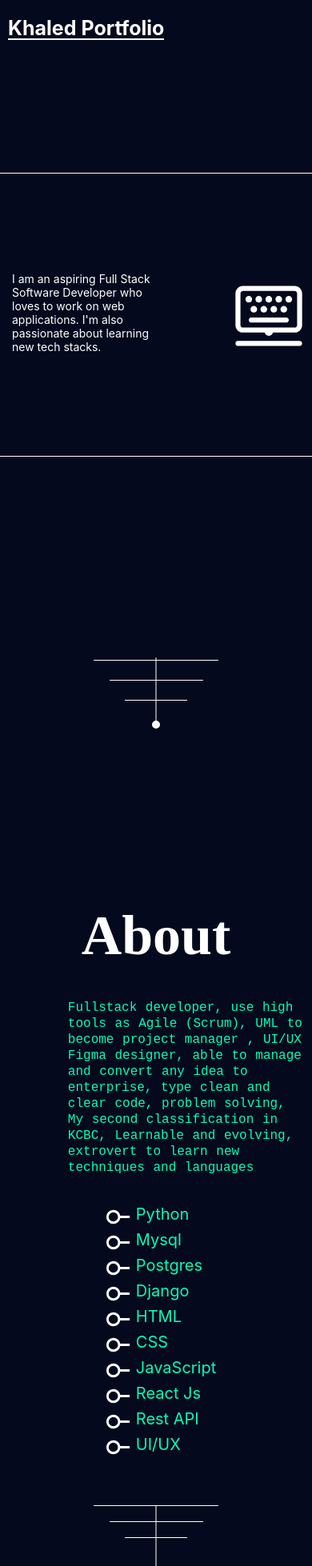
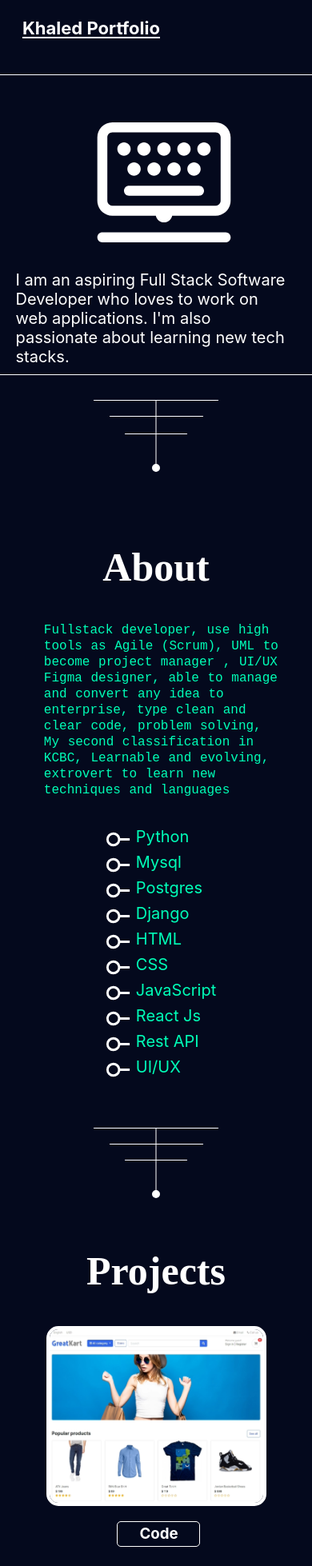
Before and after one commit to khaledalshammi/Khaled_Portfolio, a React (Create React App) app: page / in a window 390 px wide. Shown: the top 1958 px of the page at 80% size. Built offline with nearby package versions, Linux system fonts and the light colour scheme; some icons are missing.

Commit message:
khaled-v9

```diff
--- a/src/components/About/about.css
+++ b/src/components/About/about.css
@@ -359,9 +359,67 @@
         margin-bottom: 4px;
     }
 }
-@media (max-width: 360px){
+@media (max-width: 600px){
+    .allab {
+        height: 750px;
+        width: 100%;
+    }
+}
+@media (max-width: 600px){
+    .pcontent {
+        color: #00ffb8;
+        width: 77%;
+        margin-top: 40px;
+        margin-left: 20px;
+        font-size: 16px;
+        line-height: 20px;
+        word-spacing: 1px;
+        font-family: monospace;
+    }
+}
+@media (max-width: 566px){
+    .allab {
+        height: 650px;
+        width: 100%;
+    }
+}
+@media (max-width: 417px){
+    .allab {
+        height: 680px;
+        width: 100%;
+    }
+}
+@media (max-width: 370px){
+    .navbarr .a5{
+        top: 550px;
+    }
+    .navbarr .a6{
+        top: 570px;
+    }
+    .navbarr .a7{
+        top: 592px;
+    }
+    .navbarr .a8{
+        bottom: -567.5px;
+    }
+    .navbarr .a9{
+        bottom: -572px;
+    }
+    .all {
+        height: 500px;
+        width: 100%;
+    }
+    .navbarr .a4 {
+        bottom: -450px;
+    }
     .allab {
         height: 715px;
         width: 100%;
     }
 }
+@media (max-width: 325px){
+    .allab {
+        height: 750px;
+        width: 100%;
+    }
+}
--- a/src/components/Contact/cont.css
+++ b/src/components/Contact/cont.css
@@ -114,30 +114,7 @@
         margin-left: 42px;
     }
 }
-@media (max-width: 444px){
-    .div11 .lin2, .ph2, .gm2, .git2 {
-        font-size: 19px;
-        color: white;
-        margin-top: 17px;
-        margin-left: 10px;
-    }
-    .div11
-    .lin1,
-    .ph1,
-    .gm1,
-    .git1{
-        font-size: 42px;
-        color: white;
-    }
-    .gm1 {
-        margin-left: 25px;
-    }
-    .git1 {
-        margin-left: 25px;
-    }
-}
-
-@media (max-width: 360px) {
+@media (max-width: 600px) {
     .hg {
         margin-bottom: 50px;
     }
@@ -160,6 +137,12 @@
         margin-top: 17px;
         margin-left: 12px;
     }
+    .gm1 {
+        margin-left: 25px;
+    }
+    .git1 {
+        margin-left: 25px;
+    }
     .div11
     .lin1,
     .ph1,
--- a/src/components/Home/cs.css
+++ b/src/components/Home/cs.css
@@ -296,22 +296,12 @@
         top: 40px;
     }
 }
-@media (max-width: 450px) {
-    .con img {
-        color: white;
-        width: 100px;
-        position: absolute;
-        top: 275px;
-        right: 1%;
+@media (min-width: 750px) {
+    .menu{
+        display: none;
     }
-    .con p {
-        color: white;
-        width: 50%;
-        font-size: 14px;
-        position: absolute;
-        top: 270px;
-        left: 15px;
-    }
+}
+@media (max-width: 600px){
     .navbarr {
         color: white;
         padding: 20px 10px;
@@ -321,44 +311,6 @@
         width: 100%;
         position: relative;
     }
-    .navbarr h2 {
-        font-size: 25px;
-        position: relative;
-    }
-    .navbarr .a8 {
-        content: "";
-        position: absolute;
-        width: 1px;
-        height: 85px;
-        background-color: white;
-        bottom: -837px;
-        left: 50%;
-        transform: translatex(-50%);
-    }
-    .navbarr .a9 {
-        content: "";
-        position: absolute;
-        width: 1px;
-        height: 10px;
-        background-color: white;
-        bottom: -841px;
-        left: 50%;
-        transform: translatex(-50%);
-        border: 5px solid;
-        border-radius: 7px;
-    }
-    .menu {
-        position: absolute;
-        right: 10px;
-        top: 15px;
-    }
-}
-@media (min-width: 750px) {
-    .menu{
-        display: none;
-    }
-}
-@media (max-width: 360px){
     .navbarr .a8 {
         content: "";
         position: absolute;
@@ -425,7 +377,12 @@
         width: 100%;
     }
 }
-@media (max-width: 360px){
+@media (max-width: 600px){
+    .navbarr h2 {
+        font-size: 22px;
+        position: relative;
+        margin: 2px 0 0 18px;
+    }
     .navbarr .a8 {
         bottom: -617.5px;
     }
@@ -440,4 +397,63 @@
         top: 270px;
         left: 44px;
     }
+    .menu {
+        position: absolute;
+        right: 20px;
+        top: 15px;
+    }
+    .con p {
+        color: white;
+        width: 88%;
+        font-size: 20px;
+        position: absolute;
+        top: 270px;
+        left: 5%;
+    }
+    .con img {
+        color: white;
+        width: 200px;
+        position: absolute;
+        top: 60px;
+        left: 33%;
+    }
+    .navbarr .a1 {
+        bottom: -25px;
+        height: 0.1px;
+    }
+    .navbarr .a4 {
+        bottom: -400px;
+    }
+    .navbarr .a5{
+        top: 500px;
+    }
+    .navbarr .a6{
+        top: 520px;
+    }
+    .navbarr .a7{
+        top: 542px;
+    }
+    .navbarr .a8{
+        bottom: -517.5px;
+    }
+    .navbarr .a9{
+        bottom: -522px;
+    }
+    .pcontent {
+        margin-left: 50px;
+    }
+    .all {
+        height: 450px;
+        width: 100%;
+    }
 }
+@media (max-width: 475px){
+    .con img {
+    left: 27%;
+    }
+}
+@media (max-width: 375px){
+    .con img {
+    left: 21%;
+    }
+}
--- a/src/components/Project/pro.css
+++ b/src/components/Project/pro.css
@@ -227,45 +227,7 @@
         transition: 0.7s ease-in-out;
     }
 }
-@media (max-width: 500px) {
-    .f11 {
-        height: 250px;
-        width: 300px;
-        background-size: cover;
-        border: 4px solid white;
-        border-radius: 15px;
-        margin-top: 30px;
-    }
-    .f22 {
-        height: 250px;
-        width: 300px;
-        background-size: cover;
-        border: 4px solid white;
-        border-radius: 15px;
-        margin-top: 10px;
-    }
-    .f2 h3 {
-        border: 1px solid white;
-        border-radius: 5px;
-        padding-left: 28px;
-        padding-top: 3px;
-        padding-bottom: 4px;
-        width: 104px;
-        margin-top: 15px;
-        margin-left: 33%;
-        transition: 0.7s ease-in-out;
-    }
-    .f1 h3 {
-        border: 1px solid white;
-        border-radius: 5px;
-        padding-left: 28px;
-        padding-top: 3px;
-        padding-bottom: 4px;
-        width: 104px;
-        margin-top: 15px;
-        margin-left: 33%;
-        transition: 0.7s ease-in-out;
-    }
+@media (max-width: 600px) {
     .pro {
         margin-top: 10px;
         margin-bottom: 80px;
@@ -276,8 +238,6 @@
     .f1 {
         margin-bottom: 25px;
     }
-}
-@media (max-width: 360px) {
     .f11 {
         height: 225px;
         width: 275px;
--- a/src/components/menuee.css
+++ b/src/components/menuee.css
@@ -38,7 +38,7 @@
 .listmenu li:hover{
     transform: scale(1.1);
 }
-@media (max-width: 360px) {
+@media (max-width: 600px) {
     .ix {
         margin-left: 72%;
     }
```
